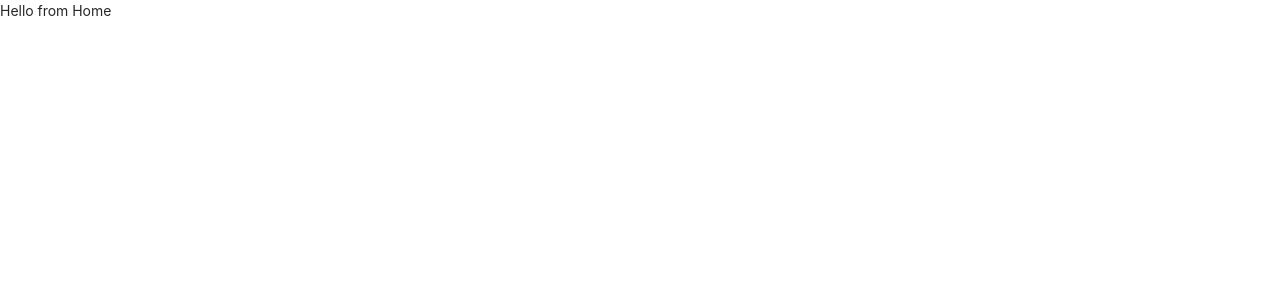
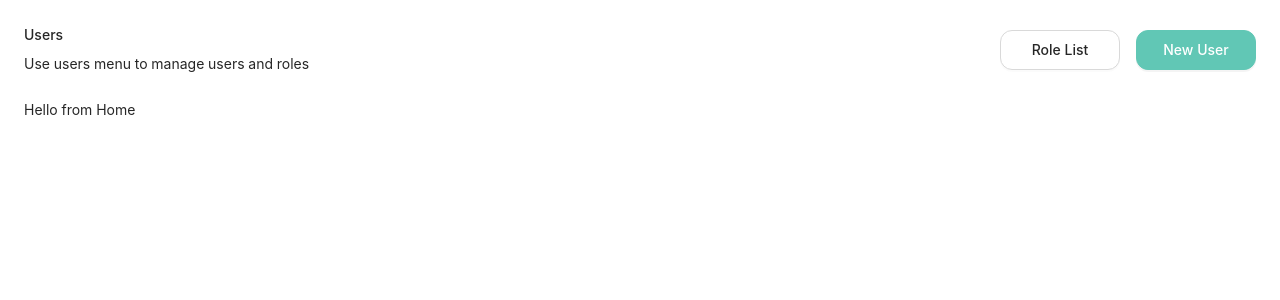
Before and after one commit to restuba/efishery-crud, a React (Create React App) app: page / in a window 1280 px wide. Shown: the top 300 px of the page. Built offline with nearby package versions, Linux system fonts and the light colour scheme.

Commit message:
feat(components): add page title, main template and  restyling button component

```diff
--- a/src/components/atoms/button/index.js
+++ b/src/components/atoms/button/index.js
@@ -3,9 +3,10 @@ import PropsTypes from 'prop-types';
 import Button from './style';
 
 const Index = (props) => {
-  const { children, type, minWidth } = props;
+  const { children, type, minWidth, ...otherProps } = props;
   return (
-    <Button type={type} min_width={minWidth}>
+    // eslint-disable-next-line react/jsx-props-no-spreading
+    <Button type={type} min_width={minWidth} {...otherProps}>
       {children}
     </Button>
   );
--- a/src/components/atoms/button/style.js
+++ b/src/components/atoms/button/style.js
@@ -1,12 +1,10 @@
-import styled from 'styled-components';
+import styled, { css } from 'styled-components';
 import { Button as ButtonLib } from 'antd';
+import { colors } from '../../../configs';
 
 const Button = styled(ButtonLib)`
   border-radius: 12px;
-  padding: 8px 16px;
-  display: flex;
-  justify-content: center;
-  align-items: center;
+  padding: 0 16px;
   min-height: 40px;
   font-size: 14px;
   font-weight: 500;
@@ -14,6 +12,24 @@ const Button = styled(ButtonLib)`
   min-width: ${({ min_width: minWidth }) => {
     return minWidth ? `${minWidth}px` : 'initial';
   }};
+
+  ${(props) => {
+    return (
+      (props.type === 'primary' || props.type === 'default') &&
+      css`
+        background-color: ${colors.primary};
+        border-color: ${colors.primary};
+        color: ${colors.white};
+        box-shadow: ${colors.primary};
+        :hover,
+        :focus,
+        :active {
+          background-color: ${colors.primary};
+          border-color: ${colors.primary};
+        }
+      `
+    );
+  }}
 `;
 
 export default Button;
--- /dev/null
+++ b/src/components/molecules/index.js
@@ -0,0 +1 @@
+export { default as PageTitle } from './pageTitle';
--- /dev/null
+++ b/src/components/molecules/pageTitle/index.js
@@ -0,0 +1,25 @@
+import React from 'react';
+import Wrapper from './style';
+
+const Index = (props) => {
+  const {
+    title = 'Page Title',
+    subtitle = 'Page Subtitle',
+    button1,
+    button2,
+  } = props;
+  return (
+    <Wrapper>
+      <div className="components_page_title_main">
+        <h4>{title}</h4>
+        <span>{subtitle}</span>
+      </div>
+      <div className="components_page_title_additional">
+        {button1}
+        {button2}
+      </div>
+    </Wrapper>
+  );
+};
+
+export default Index;
--- /dev/null
+++ b/src/components/molecules/pageTitle/style.js
@@ -0,0 +1,33 @@
+import styled from 'styled-components';
+import { breakpoints } from '../../../configs';
+
+const Wrapper = styled.div`
+  display: flex;
+  flex-direction: column;
+  justify-content: space-between;
+  gap: 20px;
+  .components_page_title_main {
+    max-width: 800px;
+  }
+  .components_page_title_additional {
+    display: flex;
+    justify-content: end;
+    align-items: center;
+    gap: 16px;
+    button {
+      min-width: unset;
+      flex: 1;
+    }
+  }
+
+  @media screen and (min-width: ${breakpoints.md}) {
+    flex-direction: row;
+    .components_page_title_additional {
+      button {
+        min-width: 120px;
+      }
+    }
+  }
+`;
+
+export default Wrapper;
--- a/src/components/pages/home/index.js
+++ b/src/components/pages/home/index.js
@@ -1,14 +1,28 @@
+import { Col, Row } from 'antd';
 import React from 'react';
 import { Helmet } from 'react-helmet-async';
+import { Button } from '../../atoms';
+import { PageTitle } from '../../molecules';
+import { MainTemplate } from '../../templates';
 
 const Index = () => {
   return (
-    <>
+    <MainTemplate>
       <Helmet>
         <title>Home - eFishery</title>
       </Helmet>
-      Hello from Home
-    </>
+      <Row gutter={[24, 24]}>
+        <Col span={24}>
+          <PageTitle
+            title="Users"
+            subtitle="Use users menu to manage users and roles"
+            button1={<Button type="secondary">Role List</Button>}
+            button2={<Button type="primary">New User</Button>}
+          />
+        </Col>
+        <Col span={24}>Hello from Home</Col>
+      </Row>
+    </MainTemplate>
   );
 };
 
--- /dev/null
+++ b/src/components/templates/index.js
@@ -0,0 +1 @@
+export { default as MainTemplate } from './mainTemplate';
--- /dev/null
+++ b/src/components/templates/mainTemplate/index.js
@@ -0,0 +1,12 @@
+import React from 'react';
+import Wrapper from './style';
+
+const Index = (props) => {
+  const { children, ...otherProps } = props;
+  return (
+    // eslint-disable-next-line react/jsx-props-no-spreading
+    <Wrapper {...otherProps}>{children}</Wrapper>
+  );
+};
+
+export default Index;
--- /dev/null
+++ b/src/components/templates/mainTemplate/style.js
@@ -0,0 +1,9 @@
+import styled from 'styled-components';
+
+const Wrapper = styled.div`
+  background-color: white;
+  border-radius: 12px;
+  padding: 24px;
+`;
+
+export default Wrapper;
```
